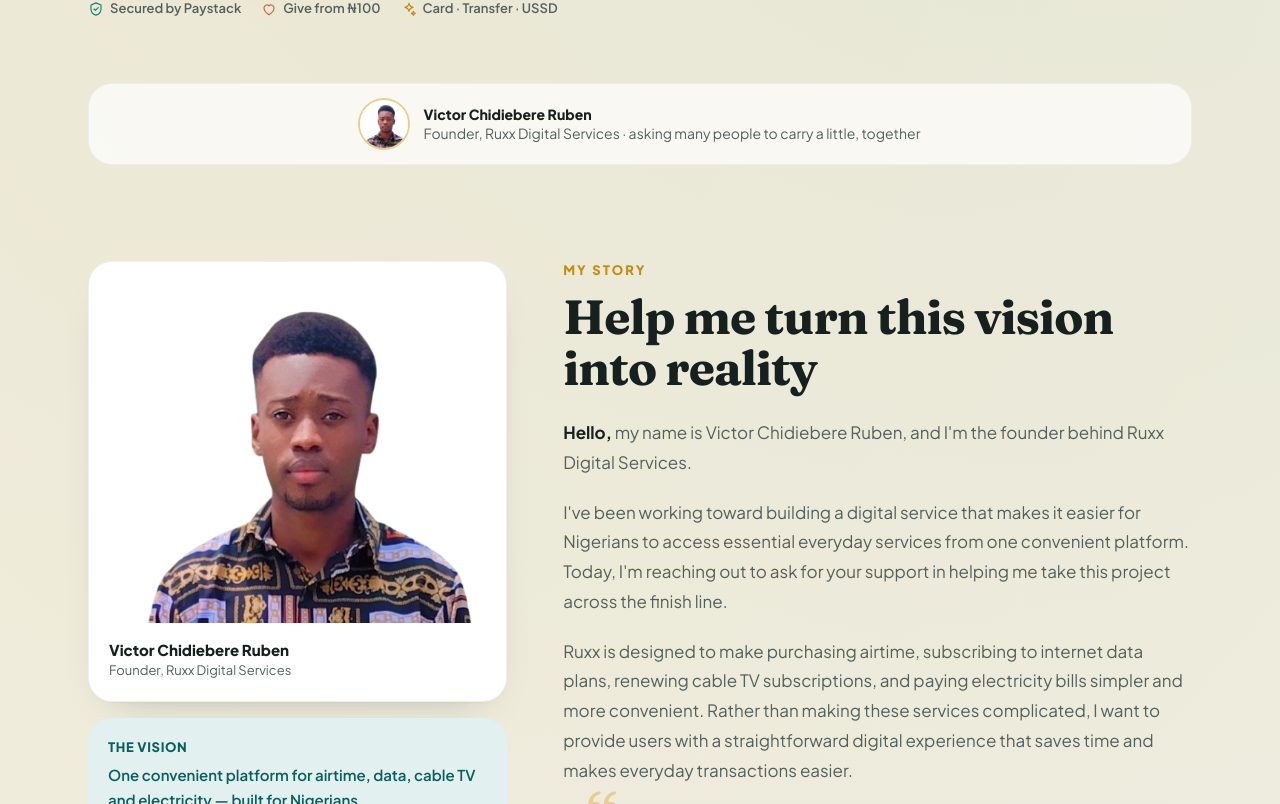
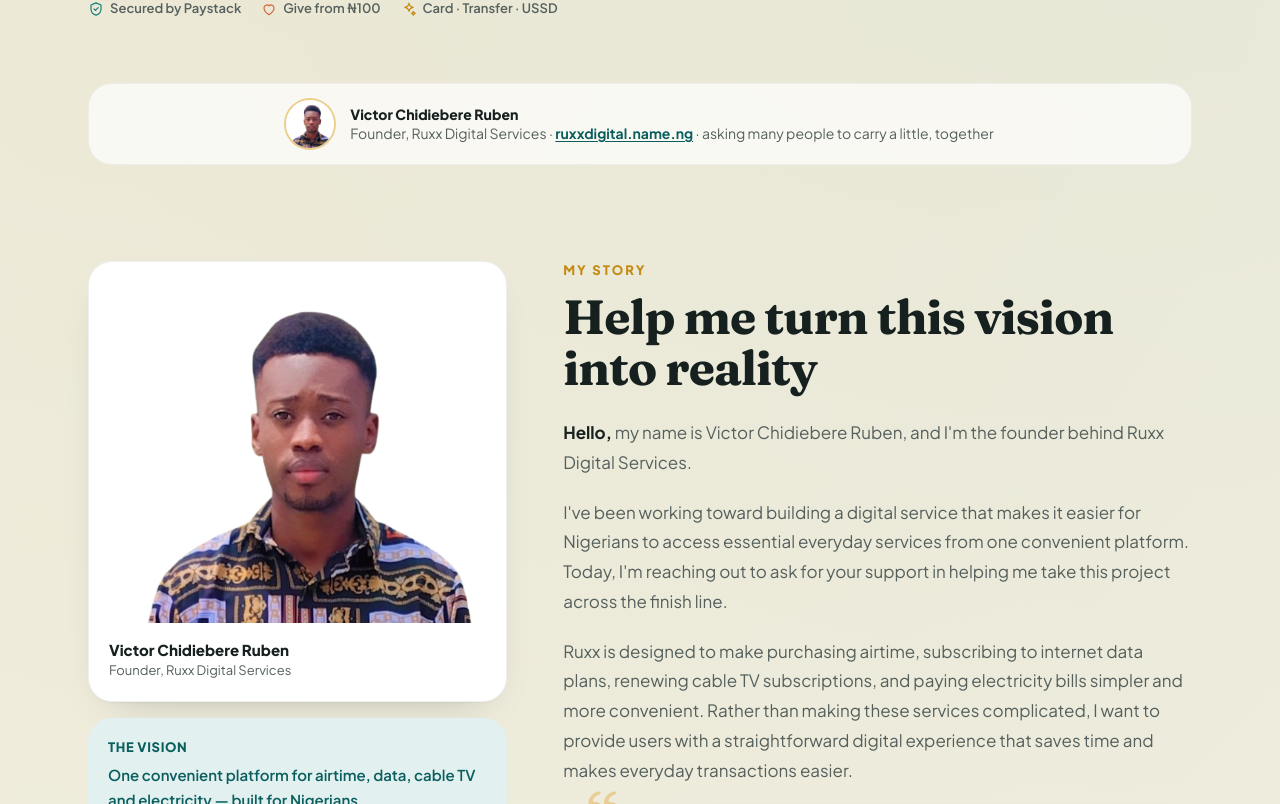
Before and after one commit to Victorr204/ruxx-crowdfunding, a Next.js app: page / in a window 1280 px wide. Shown: the part 976-1780 px from the top of the page. Built offline with nearby package versions, Linux system fonts and the light colour scheme; no server answers.

Commit message:
Link the business site ruxxdigital.name.ng in hero strip, trust section and footer

```diff
--- a/src/components/Footer.tsx
+++ b/src/components/Footer.tsx
@@ -3,7 +3,7 @@
 import { IconShield, IconWhatsApp } from "./Icons";
 
 export default function Footer() {
-  const { fundraiser, images, goalNaira } = campaign;
+  const { fundraiser, images, goalNaira, business } = campaign;
   const year = new Date().getFullYear();
 
   return (
@@ -73,6 +73,33 @@
               <span className="block text-[16px] font-extrabold">Secured by Paystack</span>
             </span>
           </div>
+
+          <a
+            href={business.url}
+            target="_blank"
+            rel="noopener noreferrer"
+            className="flex items-center gap-3 rounded-3xl bg-gold-100 p-5 transition hover:bg-white sm:col-span-3"
+          >
+            <span className="grid h-11 w-11 shrink-0 place-items-center overflow-hidden rounded-2xl bg-white ring-1 ring-ink/10">
+              <Image
+                src={images.logo}
+                alt="Ruxx Digital Services logo"
+                width={475}
+                height={525}
+                sizes="44px"
+                className="h-full w-full object-cover"
+              />
+            </span>
+            <span>
+              <span className="block text-[13px] font-bold uppercase tracking-wider text-ink-soft">
+                The business behind the campaign
+              </span>
+              <span className="block text-[17px] font-extrabold">{business.display}</span>
+            </span>
+            <span aria-hidden className="ml-auto pr-1 text-2xl text-gold-600">
+              →
+            </span>
+          </a>
         </div>
 
         {/* ----------------------------------------------------------- bottom */}
--- a/src/components/Hero.tsx
+++ b/src/components/Hero.tsx
@@ -185,7 +185,16 @@
         <p className="text-center text-sm leading-snug sm:text-left">
           <span className="font-extrabold">{fundraiser.name}</span>
           <span className="block text-ink-soft">
-            {fundraiser.role} · asking many people to carry a little, together
+            {fundraiser.role} ·{" "}
+            <a
+              href={campaign.business.url}
+              target="_blank"
+              rel="noopener noreferrer"
+              className="font-bold text-teal-700 underline underline-offset-2"
+            >
+              {campaign.business.display}
+            </a>{" "}
+            · asking many people to carry a little, together
           </span>
         </p>
       </div>
--- a/src/components/Trust.tsx
+++ b/src/components/Trust.tsx
@@ -64,6 +64,22 @@
               Live transactions are checked against Paystack before they are counted.
             </p>
           </div>
+
+          <a
+            href={campaign.business.url}
+            target="_blank"
+            rel="noopener noreferrer"
+            className="block rounded-3xl bg-white p-6 ring-1 ring-ink/5 transition hover:ring-gold/50"
+          >
+            <p className="text-[15px] font-extrabold">See the business behind the campaign</p>
+            <p className="mt-2 text-[14.5px] leading-relaxed text-ink-soft">
+              {campaign.business.name} has its own website — browse the services offered and find
+              the official contact details.
+            </p>
+            <p className="mt-3 inline-flex items-center gap-1.5 text-[13.5px] font-extrabold text-teal-700">
+              {campaign.business.display} →
+            </p>
+          </a>
         </div>
       </div>
     </section>
--- a/src/lib/campaign.ts
+++ b/src/lib/campaign.ts
@@ -25,6 +25,13 @@
     whatsappNumber: "2349037306845",
     whatsappDisplay: "+234 903 730 6845",
     whatsappLink: "https://wa.me/2349037306845",
+  },
+
+  /** The official business site, linked for credibility. */
+  business: {
+    name: "Ruxx Digital Services",
+    url: "https://ruxxdigital.name.ng",
+    display: "ruxxdigital.name.ng",
   },
 
   images: {
```
